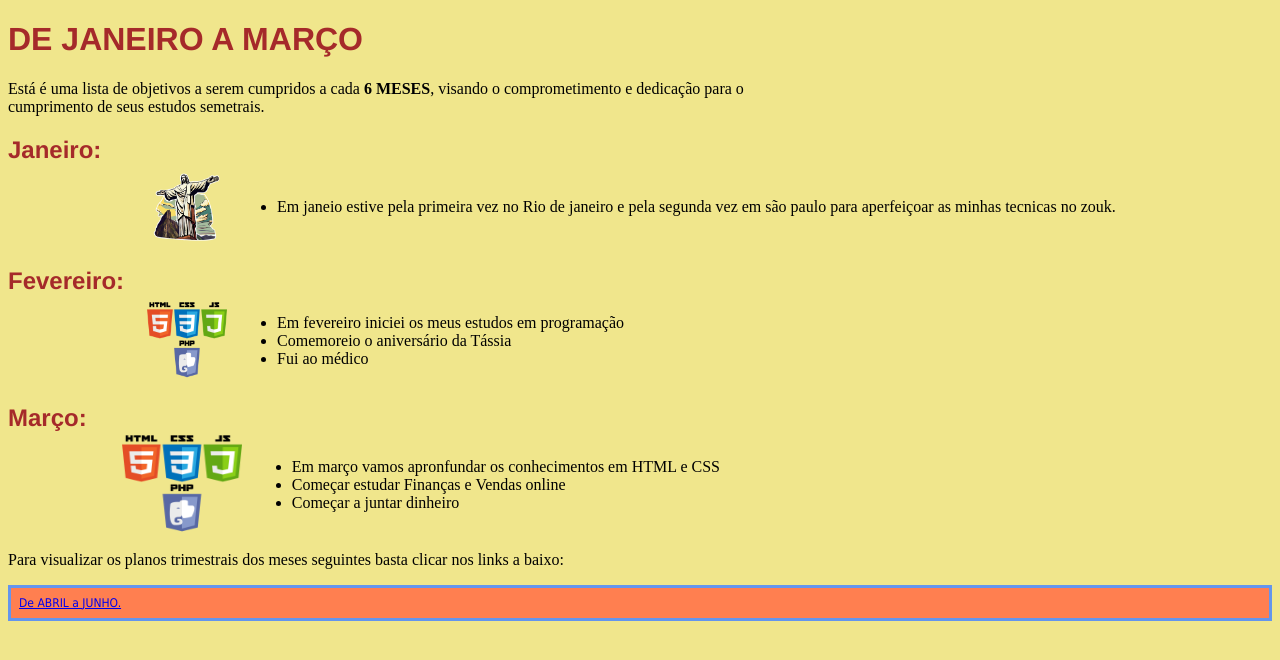
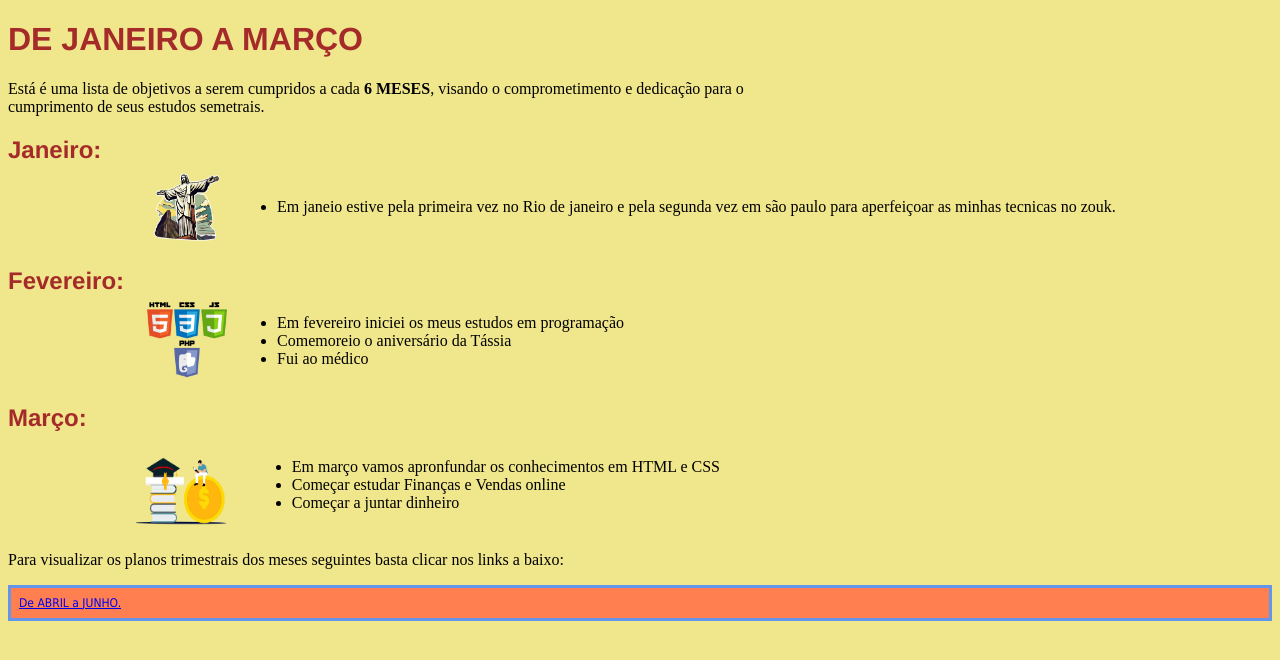
Before and after one commit to Franklin-Derlany/exercicios, a plain HTML site: page index.html in a window 1280 px wide. Drawn offline with Linux system fonts and the light colour scheme.

Commit message:
alteração na imagem "estudos"

```diff
--- a/index.html
+++ b/index.html
@@ -43,7 +43,7 @@
     <h2 class="calendario-mensal">Março:</h2>
 
     <div id="primeiro-trimestre-marco">
-        <img src="imagens/web-logos.png" alt="estudos" id="imagem-marco">
+        <img src="imagens/estudos.webp" alt="estudos" id="imagem-marco">
         <ul>
             <li>Em março vamos apronfundar os conhecimentos em HTML e CSS</li>
             <li>Começar estudar Finanças e Vendas online</li>
```
